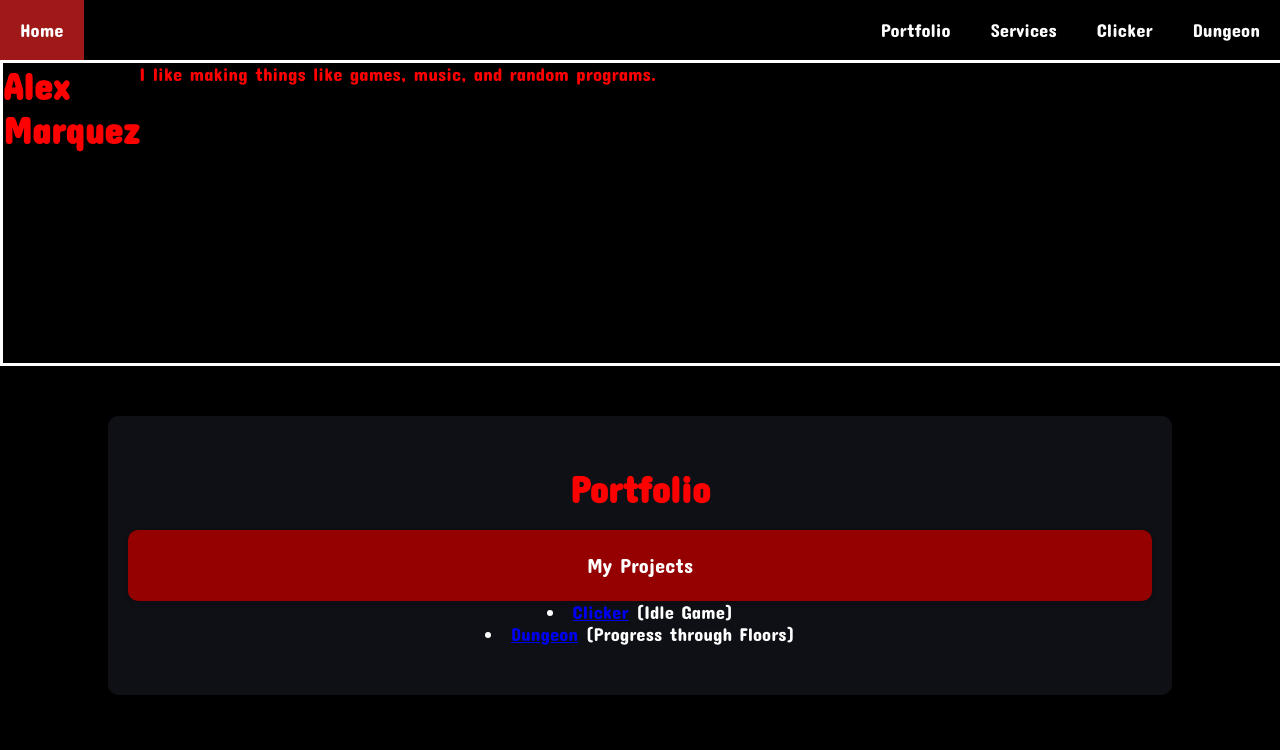
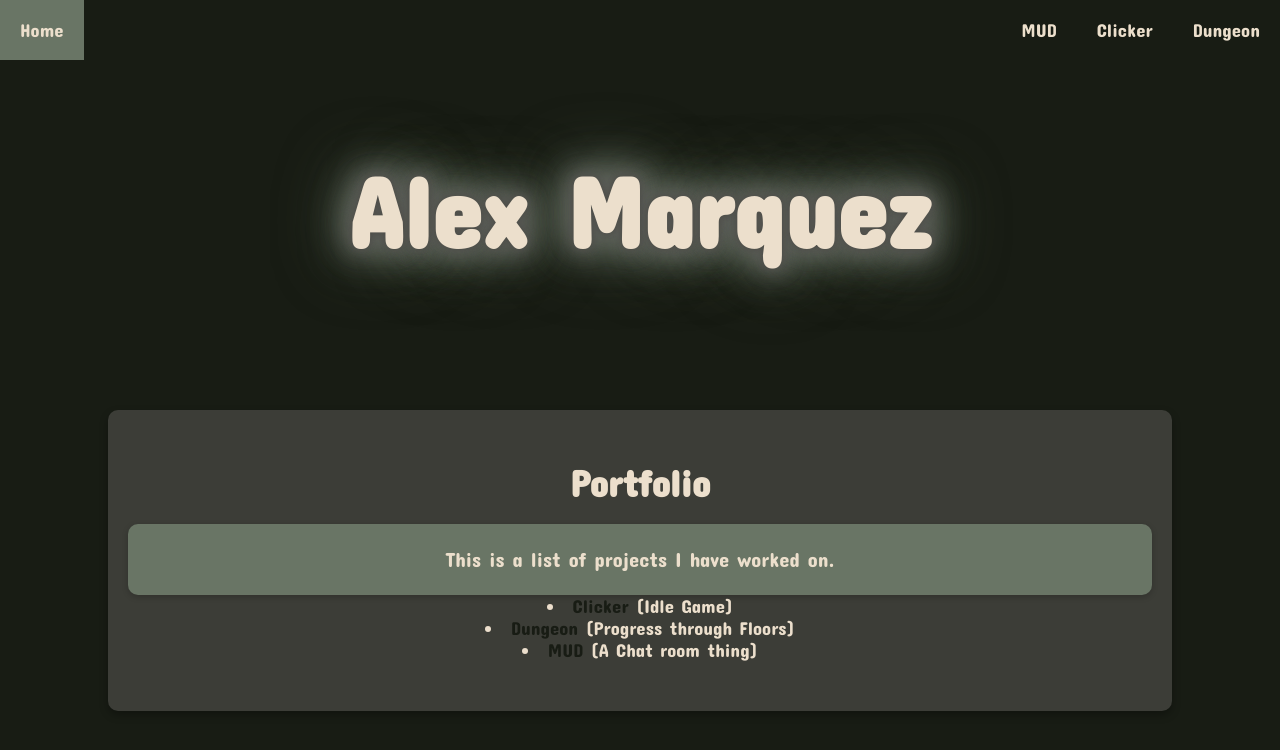
Before and after one commit to AlexRedEye/AlexRedEye.github.io, a website: page index.html in a window 1280 px wide. Drawn offline with Linux system fonts and the light colour scheme.

Commit message:
css rework for index

```diff
--- a/index.html
+++ b/index.html
@@ -26,28 +26,24 @@ style="fill:#FFFFFF;">
       </label>
 
       <a class="home-link" href="#">Home</a>
-      <a href="#">Portfolio</a>
-      <a href="#">Services</a>
+      <a href="mud.html">MUD</a>
       <a href="clicker.html">Clicker</a>
       <a href="dungeon.html">Dungeon</a>
     </div>
   </nav>
 
   <div class="hero">
-    <h1>Alex<br>Marquez</h1>
-    <div class="heroDesc">
-      <p>I like making things like games, music, and random programs.</p>
-    </div>
-
+    <h1>Alex Marquez</h1>
   </div>
 
   <div class="portfolio">
     <h2>Portfolio</h2>
     <div class="portfolioDesc">
-      <p>My Projects</p>
+      <p>This is a list of projects I have worked on.</p>
     </div>
     <li><a href="clicker.html">Clicker</a> (Idle Game)</li>
     <li><a href="dungeon.html">Dungeon</a> (Progress through Floors)</li>
+    <li><a href="mud.html">MUD</a> (A Chat room thing)</li>
   </div>
 </body>
 </html>
--- a/styles/main.css
+++ b/styles/main.css
@@ -1,9 +1,10 @@
 @import url('https://fonts.googleapis.com/css2?family=Concert+One&display=swap');
 :root{
-  --color-1: #0f1016;
-  --text-color: white;
-  --accent-color: rgb(159, 25, 25);
-  --title-color: red;
+  --color-1: #181C14;
+  --color-2: #3C3D37;
+  --text-color: #ECDFCC;
+  --accent-color: #697565;
+  --title-color: var(--text-color);
   --text-color2: #950101;
 }
 *{
@@ -64,7 +65,7 @@ nav label svg{
 }
 
 .portfolio {
-  background-color: var(--color-1);
+  background-color: var(--color-2);
   color: var(--text-color);
   padding: 50px 20px;
   margin: 50px auto;
@@ -81,7 +82,7 @@ nav label svg{
 }
 
 .portfolioDesc {
-  background-color: var(--text-color2);
+  background-color: var(--accent-color);
   color: var(--text-color);
   padding: 20px;
   border-radius: 10px;
@@ -91,6 +92,15 @@ nav label svg{
 .portfolioDesc p {
   font-size: 1.1rem;
   line-height: 1.5;
+}
+
+.portfolio a {
+  color: #181C14;
+  text-decoration-line: none;
+}
+
+.portfolio a:hover {
+  text-decoration: underline;
 }
 
 @media(max-width: 400px){
@@ -133,17 +143,20 @@ nav label svg{
 }
 
 body{
-  background-color: black;
+  background-color: var(--color-1);
 }
 
 .hero{
   display: flex;
-  border: 3px solid white;
   width: 100%;
   height: 300px;
-  color: red;
+  color: var(--text-color);
+
+  justify-content: center;
+  align-items: center;
+  font-size: 50px;
 }
 
 .hero h1{
-  color: red;
+  text-shadow: 0 0 5px #4f4f4a, 0 0 10px #4f4f4a, 0 0 20px #5d5d5a, 0 0 30px #5d5d5a, 0 0 40px #697565, 0 0 50px #697565, 0 0 75px #697565;
 }
--- a/styles/mud.css
+++ b/styles/mud.css
@@ -5,6 +5,25 @@
     box-sizing: border-box;
 }
 
+/* Style for the link */
+a {
+    color: #00ff00; /* Bright green text color */
+    text-decoration: none; /* Remove underline */
+    font-size: 16px;
+    display: inline-block;
+    margin: 20px 0; /* Add space around the link */
+    transition: color 0.3s ease, text-shadow 0.3s ease; /* Smooth transition for hover effect */
+    position: absolute; /* Absolutely position the link */
+    top: 20px; /* Place the link 20px from the top */
+    left: 20px; /* Place the link 20px from the left */
+}
+
+a:hover {
+    color: #00cc00; /* Slightly darker green on hover */
+    text-shadow: 0 0 10px #00ff00, 0 0 20px #00ff00; /* Green glow effect */
+}
+
+/* Body settings */
 body {
     font-family: "Courier New", Courier, monospace;
     background-color: #000; /* Black background for the whole page */
@@ -14,6 +33,7 @@ body {
     align-items: center;
     height: 100vh;
     margin: 0;
+    flex-direction: column; /* Stack content vertically */
 }
 
 /* Container for the game */
@@ -24,6 +44,7 @@ body {
     box-shadow: 0 4px 8px rgba(0, 0, 0, 0.7);
     width: 80%;
     max-width: 900px;
+    margin-top: 60px; /* Ensure the game content starts after the link */
 }
 
 /* Output area (terminal-style) */
```
Also changed, not shown: mud.html (+1 -0 lines).
